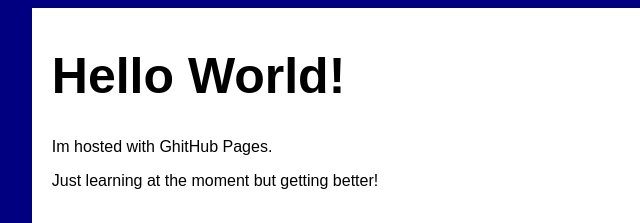
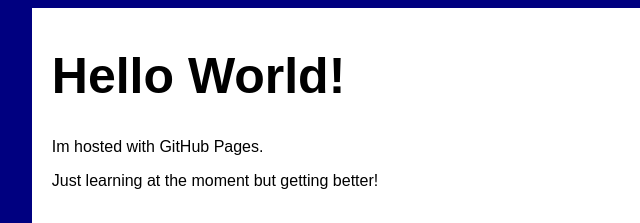
Before and after one commit to fabianbike/fabianbike.github.io, a plain HTML site: page index.html in a window 1280 px wide. Shown: the top 223 px of the page, 229-869 px from the left. Drawn offline with Linux system fonts and the light colour scheme.

Commit message:
Update index.html

```diff
--- a/index.html
+++ b/index.html
@@ -7,7 +7,7 @@
 
 <div class="center">
 <h1>Hello World!</h1>
-<p>Im hosted with GhitHub Pages.</p>
+<p>Im hosted with GitHub Pages.</p>
 <p>Just learning at the moment but getting better!</p>
 </div>
 
```
